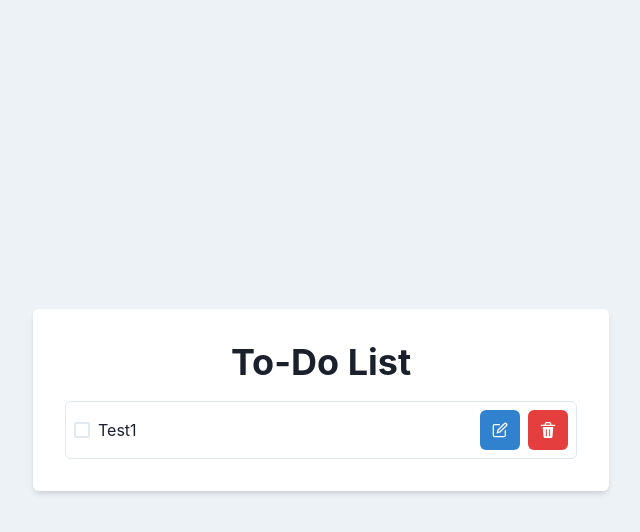
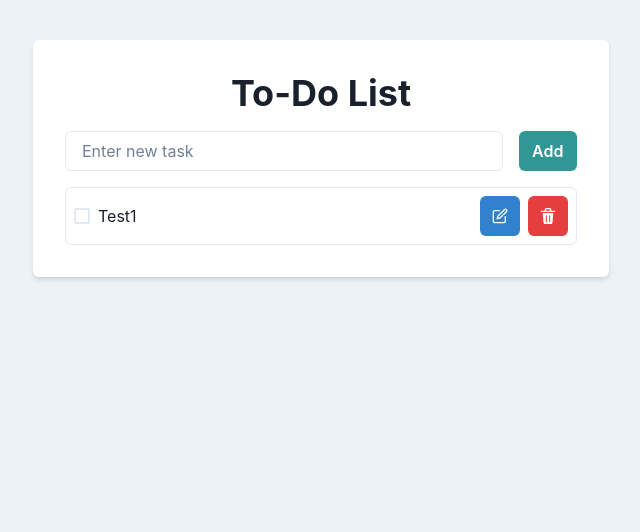
Before and after one commit to alexey-dev0/my-todo-list, a React (Vite) app: page / in a window 1280 px wide. Shown: the top 532 px of the page, without its empty margins (319-959 px from the left). Built offline with nearby package versions, Linux system fonts and the light colour scheme; the HTML template or start-up script is replaced by a standard one.

Commit message:
feat: added AddTodoForm

```diff
--- a/src/App.tsx
+++ b/src/App.tsx
@@ -2,17 +2,19 @@ import { Box, ChakraProvider, Container, Heading, VStack } from '@chakra-ui/reac
 import TodoList from './components/TodoList';
 import todoStore from './stores/TodoStore';
 import { TodoStoreProvider } from './contexts/TodoStoreContext';
+import AddTodoForm from './components/AddTodoForm';
 
 const App = () => {
   return (
     <TodoStoreProvider store={todoStore}>
       <ChakraProvider>
-        <Box alignItems="center" bg="gray.100" display="flex" justifyContent="center" minHeight="100vh">
+        <Box alignItems="flex-start" bg="gray.100" display="flex" justifyContent="center" minHeight="100vh" py="10">
           <Container bg="white" borderRadius="md" boxShadow="md" maxW="xl" p={8}>
             <VStack spacing={4}>
               <Heading as="h1" size="xl">
                 To-Do List
               </Heading>
+              <AddTodoForm />
               <TodoList />
             </VStack>
           </Container>
--- /dev/null
+++ b/src/components/AddTodoForm.tsx
@@ -0,0 +1,42 @@
+import { FormControl, Input, Button, Box, HStack } from "@chakra-ui/react";
+import { useState } from "react";
+import { useTodoStore } from "../hooks/useTodoStore";
+
+const AddTodoForm: React.FC = () => {
+  const [newTodo, setNewTodo] = useState<string>('');
+  const todoStore = useTodoStore();
+
+  const handleInputChange = (event: React.ChangeEvent<HTMLInputElement>) => {
+    setNewTodo(event.target.value);
+  };
+
+  const handleSubmit = (event: React.FormEvent) => {
+    event.preventDefault();
+    if (newTodo.trim() !== '') {
+      todoStore.addTodo(newTodo);
+      setNewTodo('');
+    }
+  };
+
+  return (
+    <Box width="100%">
+      <form onSubmit={handleSubmit}>
+        <FormControl>
+          <HStack spacing={4}>
+            <Input
+              placeholder="Enter new task"
+              type="text"
+              value={newTodo}
+              onChange={handleInputChange}
+            />
+            <Button colorScheme="teal" type="submit">
+              Add
+            </Button>
+          </HStack>
+        </FormControl>
+      </form>
+    </Box>
+  );
+}
+
+export default AddTodoForm;
--- a/src/components/TodoList.tsx
+++ b/src/components/TodoList.tsx
@@ -11,7 +11,7 @@ const TodoList: React.FC = observer(() => {
 
   return (
     <Box width="100%">
-      <VStack align="stretch" spacing={2}>
+      <VStack align="stretch" flexDir="column-reverse" spacing={2}>
         {items.map(item => (
           <TodoItem key={item.id} {...item} onDelete={todoStore.removeTodo} onToggle={todoStore.toggleTodo} />
         ))}
--- a/src/stores/TodoStore.ts
+++ b/src/stores/TodoStore.ts
@@ -23,7 +23,7 @@ export class TodoStore {
 
   addTodo = (text: string) => {
     this.items.push({
-      id: this.items[this.items.length - 1]?.id ?? 1,
+      id: this.items.length === 0 ? 1 : this.items[this.items.length - 1].id + 1,
       text,
       isDone: false
     });
```
